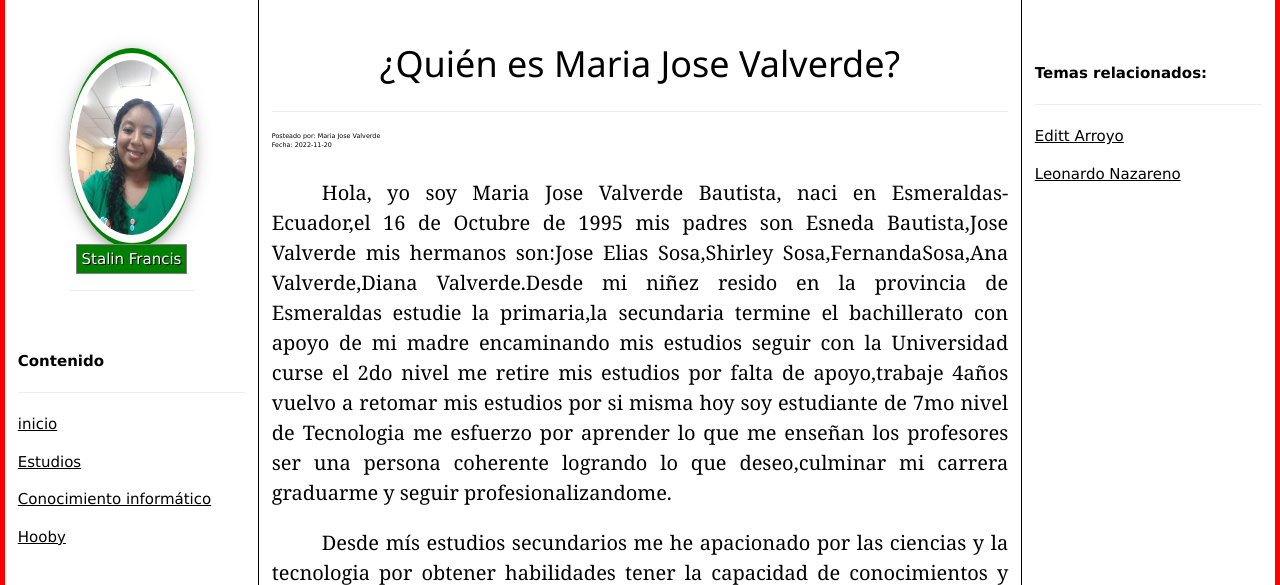
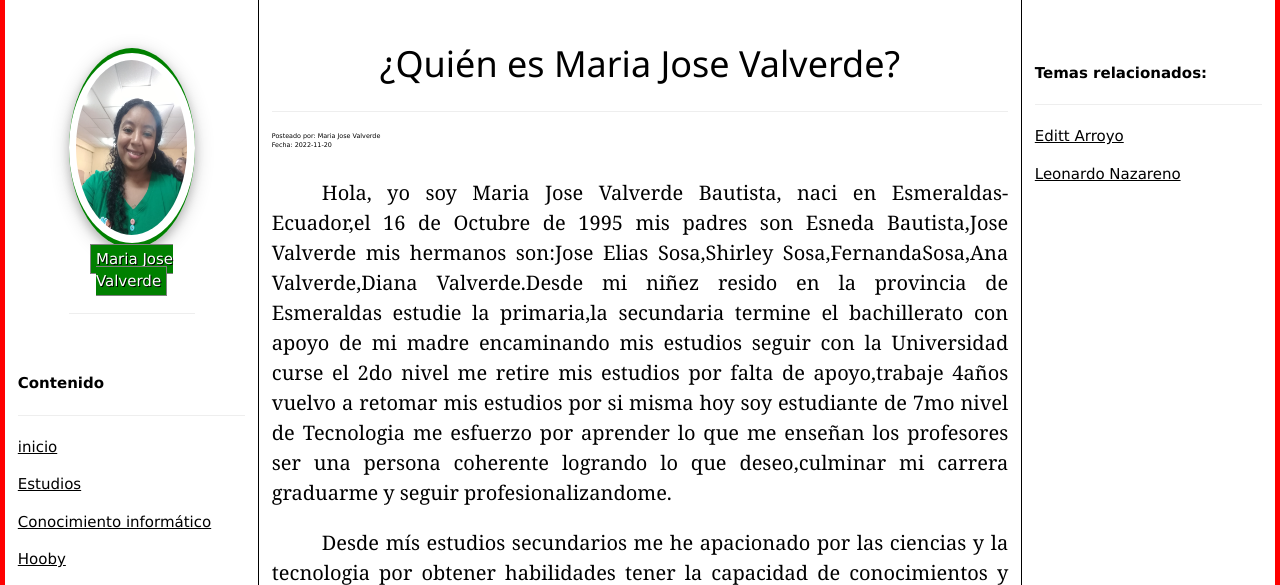
Before and after one commit to Mariavalverde2022/ValverdeMariaJose, a PHP site: page / in a window 1280 px wide. Shown: the part 51-636 px from the top of the page. Run offline with PHP 8.4, Linux system fonts and the light colour scheme.

Commit message:
Actualizando nombrede la foto

```diff
--- a/index.php
+++ b/index.php
@@ -82,7 +82,7 @@ include("marco-left.php")
 
  document.title="Stalin";
 document.getElementById("foto").src="./images/stalin.png";
-document.getElementById("elnombre").innerHTML="Stalin Francis";
+document.getElementById("elnombre").innerHTML="Maria Jose Valverde";
 
  document.getElementById("blog-indice").innerHTML="<p><b>Contenido</b></p><hr> <p><a href='#'>inicio</a></p><p><a href='#blog-seccion2'>Estudios</a></p><p><a href='#blog-seccion3'>Conocimiento informático</a></p><p><a href='#blog-seccion4'>Hooby</a></p>";
 
```
Also changed, not shown: 1 other file.
